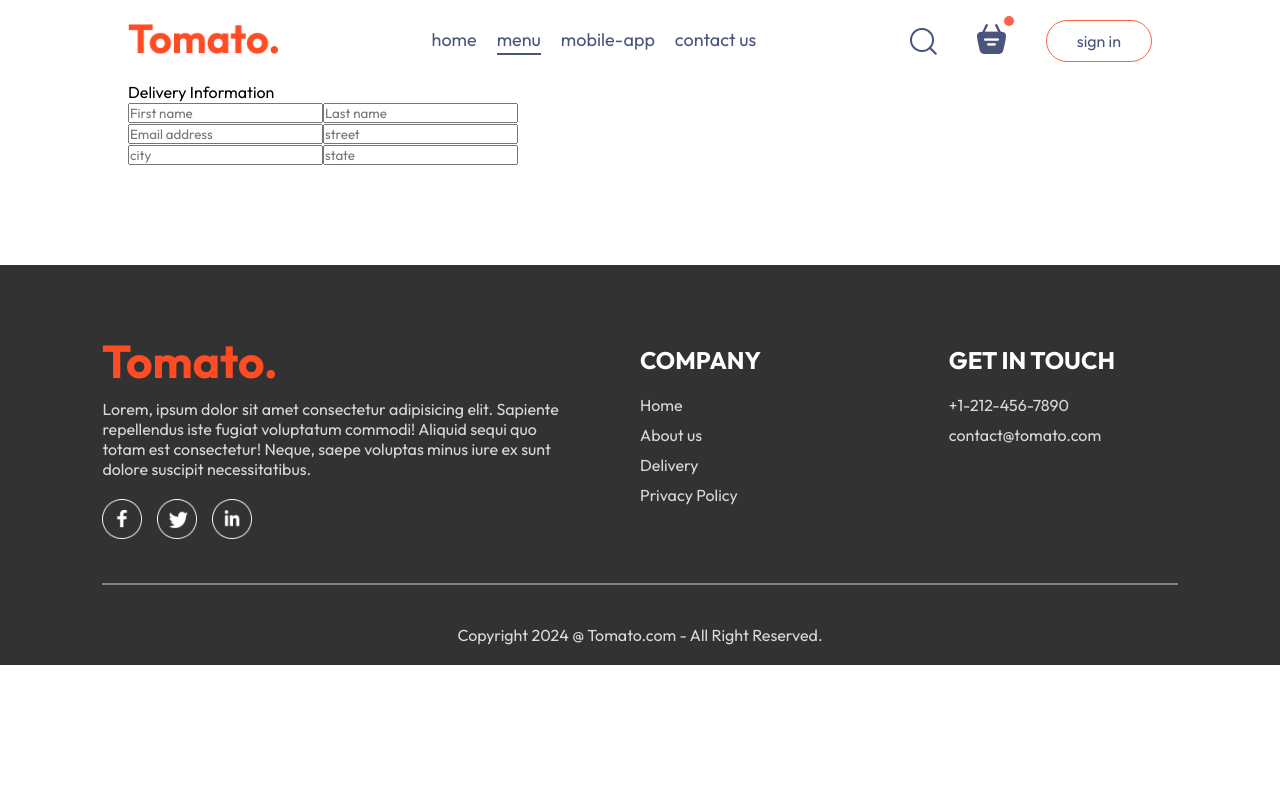
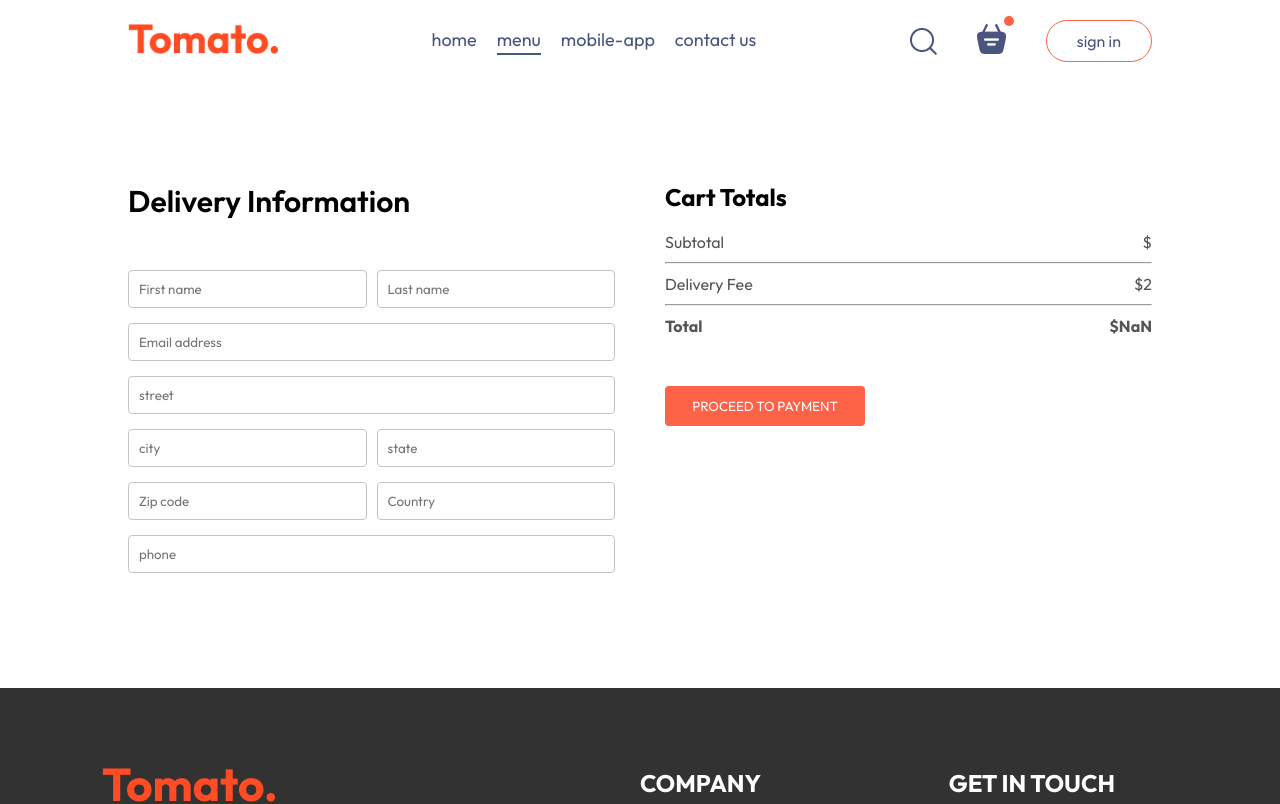
Before and after one commit to suryawanshiS/FoodDelivery-Reactjs-, a React (Vite) app in the folder fooddelivery/frontend/: page /order in a window 1280 px wide. Shown: the top 804 px of the page. Built offline with nearby package versions, Linux system fonts and the light colour scheme.

Commit message:
add some code

```diff
--- a/fooddelivery/frontend/src/Pages/Cart/Cart.jsx
+++ b/fooddelivery/frontend/src/Pages/Cart/Cart.jsx
@@ -53,12 +53,12 @@
             <hr />
             <div className="cart-total-details">
               <p>Delivery Fee</p>
-              <p>${2}</p>
+              <p>${getTotalCartAmount()===0?0:2}</p>
             </div>
             <hr />
             <div className="cart-total-details">
               <b>Total</b>
-              <b>${getTotalCartAmount()+2}</b>
+              <b>${getTotalCartAmount()===0?0:getTotalCartAmount()+2}</b>
             </div>
           </div>
           <button onClick={()=>navigate('/order')}>PROCEED TO CHECKOUT</button>
--- a/fooddelivery/frontend/src/Pages/PlaceOrder/PlaceOrder.css
+++ b/fooddelivery/frontend/src/Pages/PlaceOrder/PlaceOrder.css
@@ -0,0 +1,36 @@
+.place-order{
+    display: flex;
+    align-items: start;
+    justify-content: space-between;
+    gap: 50px;
+    margin-top: 100px;
+}
+.place-order-left{
+    width: 100%;
+    max-width: max(30%,500px);
+}
+.place-order-left .title{
+    font-size: 30px;
+    font-weight: 600;
+    margin-bottom: 50px;
+}
+.place-order-left input{
+    margin-bottom: 15px;
+    width: 100%;
+    padding: 10px;
+    border: 1px solid #c5c5c5;
+    border-radius: 4px;
+    outline-color: tomato;
+}
+.place-order-left .multi-fields{
+    display: flex;
+    gap: 10px;
+
+}
+.place-order-right{
+    width: 100%;
+    max-width: max(40%,500px);
+}
+.place-order .cart-total button{
+    margin-top: 30px;
+}
--- a/fooddelivery/frontend/src/Pages/PlaceOrder/PlaceOrder.jsx
+++ b/fooddelivery/frontend/src/Pages/PlaceOrder/PlaceOrder.jsx
@@ -1,8 +1,11 @@
 //code
-import React from 'react'
+import React, { useContext } from 'react'
 import './PlaceOrder.css'
+import { StoreContext } from '../../Context/StoreContext'
 
 const PlaceOrder = () => {
+
+  const {getTotalCartAmount} = useContext(StoreContext)
   return (
     <form className='place-order'>
       <div className="place-order-left">
@@ -17,9 +20,35 @@
           <input type="text" placeholder='city' />
           <input type="text" placeholder='state' />
         </div>
+        <div className="multi-fields">
+          <input type="text" placeholder='Zip code' />
+          <input type="text" placeholder='Country' />
+        </div>
+        <input type="text" placeholder='phone' />
 
         </div>
         <div className="place-order-right">
+        <div className="cart-total">
+          <h2>Cart Totals</h2>
+          <div>
+          <div className="cart-total-details">
+              <p>Subtotal</p>
+              <p>${getTotalCartAmount()}</p>
+            </div>
+            <hr />
+            <div className="cart-total-details">
+              <p>Delivery Fee</p>
+              <p>${getTotalCartAmount()===0?0:2}</p>
+            </div>
+            <hr />
+            <div className="cart-total-details">
+              <b>Total</b>
+              <b>${getTotalCartAmount()===0?0:getTotalCartAmount()+2}</b>
+            </div>
+          </div>
+          <button>PROCEED TO PAYMENT</button>
+
+        </div>
 
       </div>
     </form>
```
